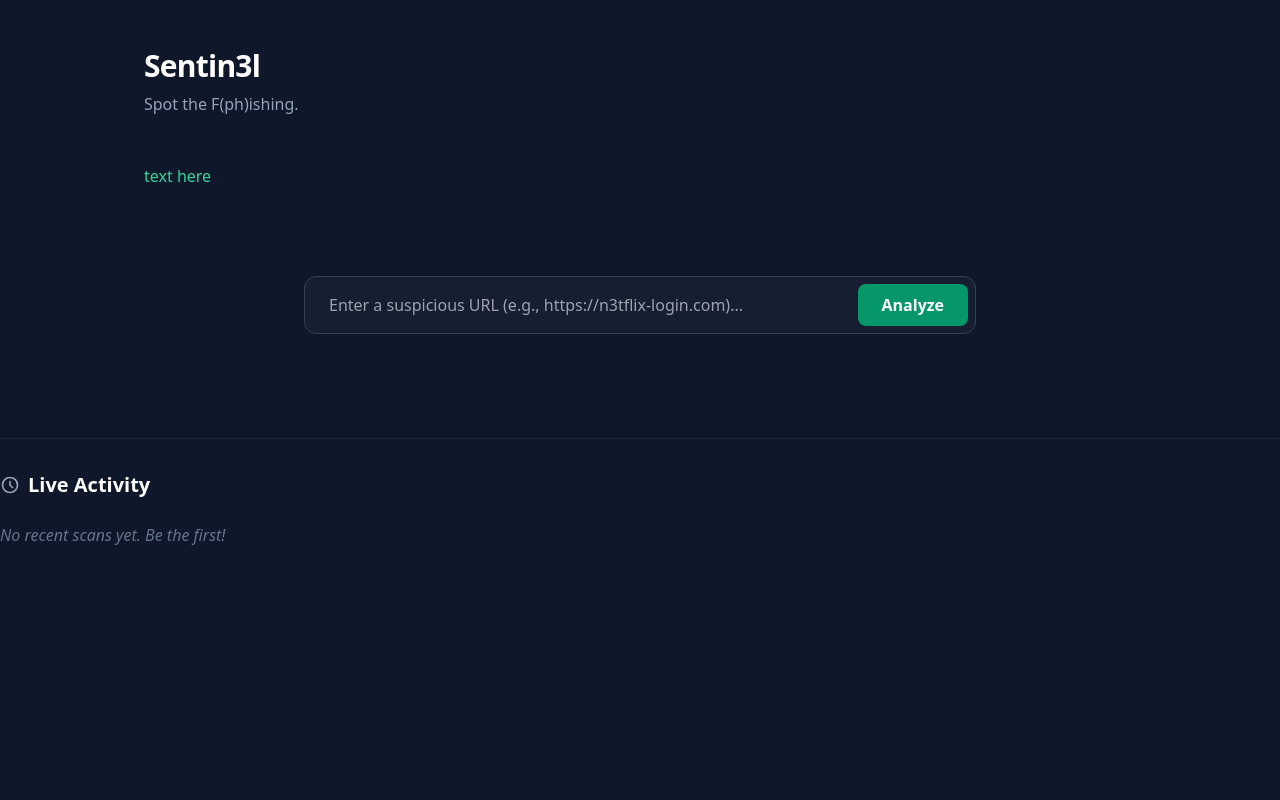
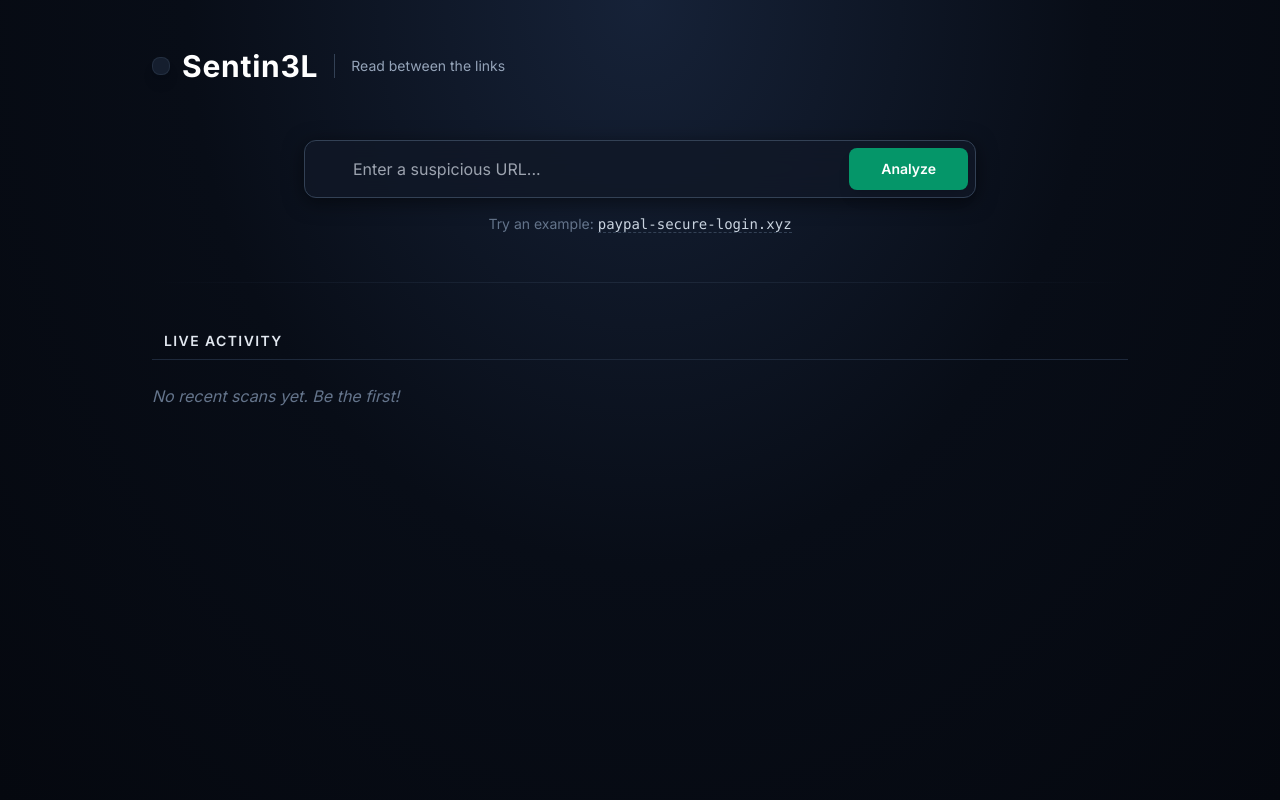
Before and after one commit to JairGutierrez-01/Sentin3l, a FastAPI app: page / in a window 1280 px wide. Run offline with FastAPI, Linux system fonts and the light colour scheme; data that the repository does not hold is empty; some libraries are stand-ins or nearby versions.

Commit message:
feat: Second idea for frontend. Much better, but still have to debug some api calls and backend logic

```diff
--- a/src/frontend/static/css/style.css
+++ b/src/frontend/static/css/style.css
@@ -0,0 +1,30 @@
+
+@import url('https://fonts.googleapis.com/css2?family=JetBrains+Mono:wght@400;700&family=Inter:wght@300;400;600;700&display=swap');
+
+body {
+    font-family: 'Inter', sans-serif;
+    background-color: #0b1120;
+    background-image: radial-gradient(circle at 50% 0%, #1e293b 0%, transparent 70%);
+}
+
+.font-mono {
+    font-family: 'JetBrains Mono', monospace;
+}
+
+::-webkit-scrollbar {
+    width: 8px;
+}
+::-webkit-scrollbar-track {
+    background: #0f172a;
+}
+::-webkit-scrollbar-thumb {
+    background: #334155;
+    border-radius: 4px;
+}
+::-webkit-scrollbar-thumb:hover {
+    background: #475569;
+}
+
+#gauge-arc {
+    transition: stroke-dasharray 1.5s cubic-bezier(0.4, 0, 0.2, 1);
+}
--- a/src/frontend/static/js/app.js
+++ b/src/frontend/static/js/app.js
@@ -13,7 +13,7 @@ document.addEventListener('DOMContentLoaded', () => {
 
     // global feed
     const uiRecent = {
-        grid: document.getElementById('recent-carousel'), // Mantenemos el ID para no romper tu HTML
+        grid: document.getElementById('recent-carousel'),
         loading: document.getElementById('carousel-loading')
     };
 
@@ -32,7 +32,6 @@ document.addEventListener('DOMContentLoaded', () => {
             const data = await fetchAnalysis(url);
             renderResults(data);
 
-            // ¡MAGIA!: Actualizamos el feed global automáticamente después de un escaneo
             loadRecentActivity();
 
         } catch (err) {
@@ -56,7 +55,7 @@ document.addEventListener('DOMContentLoaded', () => {
 
     async function loadRecentActivity() {
         try {
-            const response = await fetch('/api/v1/recent?limit=9'); // 9 queda perfecto en un grid de 3x3
+            const response = await fetch('/api/v1/recent?limit=9');
             if (!response.ok) throw new Error("Failed to fetch recent activity");
 
             const data = await response.json();
@@ -67,32 +66,73 @@ document.addEventListener('DOMContentLoaded', () => {
         }
     }
 
-    // --- FUNCIONES DE RENDERIZADO (UI) ---
     function renderResults(data) {
         ui.results.classList.remove('hidden');
 
-        ui.score.innerText = data.suspicion_score;
         ui.level.innerText = data.risk_level;
         ui.explanation.innerText = data.explanation_text;
 
-        applyRiskStyles(data.risk_level);
+        const scoreBadge = document.getElementById('score-badge');
+        const recommendationText = document.getElementById('recommendation-text');
+
+        scoreBadge.innerText = data.suspicion_score;
+        recommendationText.innerText = data.recommendation_text || "Be cautious with this URL.";
+
+        applyRiskStyles(data.risk_level, data.suspicion_score);
         renderFlags(data.flags);
     }
 
     function renderFlags(flags) {
         ui.flagsGrid.innerHTML = '';
 
-        if (flags.length === 0) {
-            ui.flagsGrid.innerHTML = '<p class="text-slate-500 italic col-span-full">No specific technical flags detected.</p>';
+        if (!flags || flags.length === 0) {
+            ui.flagsGrid.innerHTML = `
+                <div class="col-span-full bg-emerald-900/20 border border-emerald-500/30 p-6 rounded-xl flex items-center gap-4 shadow-inner">
+                    <i class="ph-fill ph-check-circle text-emerald-500 text-3xl"></i>
+                    <p class="text-emerald-400 font-medium">No suspicious technical flags detected. This URL looks clean.</p>
+                </div>
+            `;
             return;
         }
 
+
         flags.forEach(flag => {
+
+            let iconClass = "ph-warning";
+            let colorClass = "text-yellow-500";
+
+            if (flag.code.includes('BRAND') || flag.code.includes('TYPO')) {
+                iconClass = "ph-buildings";
+                colorClass = "text-red-400";
+            } else if (flag.code.includes('IP_') || flag.code.includes('PORT')) {
+                iconClass = "ph-hard-drives";
+            } else if (flag.code.includes('URL') || flag.code.includes('PUNYCODE')) {
+                iconClass = "ph-link-break";
+            }
+
             const card = document.createElement('div');
-            card.className = "bg-slate-800/60 border border-slate-700 p-4 rounded-xl";
+
+            card.className = "bg-panel/40 border border-slate-700/50 p-5 rounded-xl flex flex-col gap-4 shadow-lg hover:border-slate-500 transition-colors";
+
             card.innerHTML = `
-                <h4 class="text-emerald-400 font-bold text-sm mb-1">${flag.code}</h4>
-                <p class="text-slate-300 text-sm leading-relaxed">${flag.evidence_summary}</p>
+                <div class="flex items-center gap-3">
+                    <i class="ph-fill ${iconClass} ${colorClass} text-2xl drop-shadow-md"></i>
+                    <h4 class="text-slate-200 font-bold text-sm tracking-wide uppercase">${flag.name || flag.code}</h4>
+                </div>
+
+                <div class="text-slate-400 text-sm leading-relaxed border-l-2 border-slate-700 pl-3">
+                    <span class="block text-[10px] uppercase tracking-widest text-slate-500 mb-1 font-semibold">What is this?</span>
+                    ${flag.description || 'Suspicious indicator detected by the system.'}
+                </div>
+
+                <div class="mt-auto pt-4 border-t border-slate-800/80">
+                    <span class="block text-[10px] uppercase tracking-widest text-emerald-500/70 mb-1 font-semibold flex items-center gap-1">
+                        <i class="ph-fill ph-magnifying-glass"></i> Finding
+                    </span>
+                    <p class="text-slate-300 text-xs font-mono bg-[#0b1120] p-3 rounded-lg border border-slate-800/80 break-words leading-relaxed">
+                        ${flag.evidence_summary}
+                    </p>
+                </div>
             `;
             ui.flagsGrid.appendChild(card);
         });
@@ -108,52 +148,118 @@ document.addEventListener('DOMContentLoaded', () => {
 
         analyses.forEach(item => {
             const colors = {
-                'High': 'border-red-500/50 bg-red-900/20 text-red-400',
-                'Medium': 'border-yellow-500/50 bg-yellow-900/20 text-yellow-400',
-                'Safe': 'border-emerald-500/50 bg-emerald-900/20 text-emerald-400'
+                'High': {
+                    container: 'border-red-900/50 bg-gradient-to-br from-[#2a0808] to-panel',
+                    text: 'text-red-500',
+                    icon: '<i class="ph-fill ph-warning-octagon text-red-500 text-xl"></i>'
+                },
+                'Medium': {
+                    container: 'border-yellow-900/50 bg-gradient-to-br from-[#2a1f08] to-panel',
+                    text: 'text-yellow-500',
+                    icon: '<i class="ph-fill ph-warning text-yellow-500 text-xl"></i>'
+                },
+                'Safe': {
+                    container: 'border-emerald-900/50 bg-gradient-to-br from-[#062a1a] to-panel',
+                    text: 'text-emerald-500',
+                    icon: '<i class="ph-fill ph-shield-check text-emerald-500 text-xl"></i>'
+                }
             };
+
             const style = colors[item.risk_level] || colors['Safe'];
 
-            // 2. Extraer datos reales del backend
             const timeString = timeAgo(item.analyzed_at);
             const occurrences = item.times_analyzed_before || 1;
             const occurrenceText = occurrences === 1 ? '1st Scan' : `Seen ${occurrences} times`;
 
             const card = document.createElement('div');
-            // Quitamos las clases de carrusel y dejamos un diseño limpio de Grid
-            card.className = `p-5 rounded-xl border flex flex-col justify-between transition-transform hover:scale-[1.02] cursor-default ${style}`;
+            card.className = `p-5 rounded-xl border flex flex-col justify-between shadow-lg ${style.container}`;
 
             card.innerHTML = `
                 <div>
-                    <div class="flex justify-between items-center mb-3">
-                        <span class="font-bold text-xs uppercase tracking-widest">${item.risk_level}</span>
-                        <span class="text-xl font-black opacity-80">${item.suspicion_score}</span>
+                    <div class="flex justify-between items-center mb-4">
+                        <div class="flex items-center gap-2">
+                            ${style.icon}
+                            <span class="font-bold text-xs uppercase tracking-wider ${style.text}">${item.risk_level}</span>
+                        </div>
+                        <span class="text-sm font-bold opacity-50 text-white">Score: ${item.suspicion_score}</span>
                     </div>
                     <p class="text-slate-300 text-sm font-mono truncate" title="${item.target_url}">${item.target_url}</p>
                 </div>
 
                 <div class="mt-4 border-t border-slate-700/50 pt-3 flex justify-between items-center text-[10px] text-slate-400 uppercase tracking-wide">
-                    <span>${timeString}</span>
-                    <span class="bg-slate-800/80 px-2 py-1 rounded-md text-slate-300 font-semibold border border-slate-700">
+                    <span class="flex items-center gap-1"><i class="ph ph-clock"></i> ${timeString}</span>
+                    <span class="bg-black/30 px-2 py-1 rounded border border-slate-700/50 font-semibold text-slate-300">
                         ${occurrenceText}
                     </span>
                 </div>
             `;
-
             uiRecent.grid.appendChild(card);
         });
     }
 
-    function applyRiskStyles(level) {
-        ui.verdictCard.className = "md:col-span-2 p-6 rounded-2xl border flex flex-col justify-center transition-colors duration-500 ";
+    function applyRiskStyles(level, score) {
+        const gaugeArc = document.getElementById('gauge-arc');
+        const scoreBadge = document.getElementById('score-badge');
+
+        ui.verdictCard.className = "p-8 rounded-2xl border flex flex-col md:flex-row items-center gap-8 shadow-2xl relative overflow-hidden transition-all duration-500 ";
 
         const styles = {
-            'High': 'bg-red-900/20 border-red-500/50 text-red-400',
-            'Medium': 'bg-yellow-900/20 border-yellow-500/50 text-yellow-400',
-            'Safe': 'bg-emerald-900/20 border-emerald-500/50 text-emerald-400'
+            'High': {
+                card: 'border-red-900/50 bg-gradient-to-br from-[#2a0808] to-panel',
+                gaugeColor: '#ef4444',
+                badge: 'bg-red-500'
+            },
+            'Medium': {
+                card: 'border-yellow-900/50 bg-gradient-to-br from-[#2a1f08] to-panel',
+                gaugeColor: '#f59e0b',
+                badge: 'bg-yellow-500'
+            },
+            'Safe': {
+                card: 'border-emerald-900/50 bg-gradient-to-br from-[#062a1a] to-panel',
+                gaugeColor: '#10b981',
+                badge: 'bg-emerald-500'
+            }
         };
 
-        ui.verdictCard.classList.add(...(styles[level] || styles['Safe']).split(' '));
+        const currentStyle = styles[level] || styles['Safe'];
+
+
+        ui.verdictCard.classList.add(...currentStyle.card.split(' '));
+        gaugeArc.setAttribute('stroke', currentStyle.gaugeColor);
+        scoreBadge.className = `${currentStyle.badge} text-white text-sm font-bold px-3 py-1 rounded font-mono shadow-md`;
+
+        updateGauge(score, currentStyle.gaugeColor);
+    }
+
+    function updateGauge(score, color) {
+        const gaugeArc = document.getElementById('gauge-arc');
+        const scoreDisplay = document.getElementById('risk-score');
+
+
+        const MAX_PERIMETER = 125.6;
+
+        const normalizedScore = Math.min(Math.max(score, 0), 100);
+
+
+        const dashFilled = (normalizedScore / 100) * MAX_PERIMETER;
+
+        gaugeArc.setAttribute('stroke-dasharray', `${dashFilled} ${MAX_PERIMETER}`);
+
+
+        animateValue(scoreDisplay, 0, normalizedScore, 1000);
+    }
+
+    function animateValue(obj, start, end, duration) {
+        let startTimestamp = null;
+        const step = (timestamp) => {
+            if (!startTimestamp) startTimestamp = timestamp;
+            const progress = Math.min((timestamp - startTimestamp) / duration, 1);
+            obj.innerText = Math.floor(progress * (end - start) + start);
+            if (progress < 1) {
+                window.requestAnimationFrame(step);
+            }
+        };
+        window.requestAnimationFrame(step);
     }
 
     function setLoading(isLoading) {
--- a/src/frontend/templates/index.html
+++ b/src/frontend/templates/index.html
@@ -1,17 +1,19 @@
 <!DOCTYPE html>
-<html lang="en", class="dark">
+<html lang="en" class="dark">
 <head>
     <meta charset="UTF-8">
     <meta name="viewport" content="width=device-width, initial-scale=1.0">
-    <title>Sentin3l | Read between the links </title>
-    <script src=" https://cdn.tailwindcss.com"></script>
+    <title>Sentin3l | Read between the links</title>
+    <script src="https://cdn.tailwindcss.com"></script>
+    <script src="https://unpkg.com/@phosphor-icons/web"></script>
     <script>
         tailwind.config = {
             darkMode: 'class',
             theme: {
                 extend: {
                     colors: {
-                        darkbg: '#0f172a',
+                        brandbg: '#0b1120',
+                        panel: '#151e2e',
                     }
                 }
             }
@@ -19,75 +21,106 @@
     </script>
     <link rel="stylesheet" href="{{ url_for('static', path='css/style.css') }}">
 </head>
-<body class="bg-darkbg text-slate-300 min-h-screen font-sans antialiased">
 
-    <main class="max-w-5xl mx-auto px-4 py-12">
-        <header class="mb-12 text-center md:text-left">
-            <h1 class="text-3xl font-bold text-white tracking-tight">Sentin3l</h1>
-            <p class="text-slate-400 mt-2">Spot the F(ph)ishing.</p>
+<body class="text-slate-300 min-h-screen antialiased bg-[#080d17] bg-[radial-gradient(ellipse_at_top,_var(--tw-gradient-stops))] from-[#162238] via-[#080d17] to-[#05080f]">
+
+    <main class="max-w-5xl mx-auto px-6 py-12 flex flex-col gap-10">
+
+        <header class="flex items-center gap-3">
+            <div class="bg-panel p-2 rounded-lg border border-slate-700/50 shadow-lg">
+                <i class="ph-fill ph-shield-check text-3xl text-emerald-500"></i>
+            </div>
+            <h1 class="text-3xl font-bold text-white tracking-wide flex items-center gap-4">
+                Sentin3L
+                <span class="w-px h-6 bg-slate-700 block"></span>
+                <span class="text-slate-400 text-sm font-normal tracking-normal">Read between the links</span>
+            </h1>
         </header>
 
-        <div id="app-container">
-            <p class="text-emerald-400">text here</p>
+        <section class="w-full flex flex-col items-center mt-4">
+            <div class="relative w-full max-w-2xl">
+                <div class="absolute inset-y-0 left-0 pl-4 flex items-center pointer-events-none">
+                    <i class="ph ph-link text-slate-500 text-xl"></i>
                 </div>
-    </main>
-
-    <script src="{{ url_for('static', path='js/app.js') }}"></script>
-
-<section class="flex flex-col items-center justify-center py-10">
-    <div class="w-full max-w-2xl">
-        <div class="relative group">
                 <input
                     type="text"
                     id="url-input"
-                placeholder="Enter a suspicious URL (e.g., https://n3tflix-login.com)..."
-                class="w-full bg-slate-800/50 border border-slate-700 text-white rounded-xl py-4 px-6 pr-32 focus:outline-none focus:ring-2 focus:ring-emerald-500/50 focus:border-emerald-500 transition-all duration-300 backdrop-blur-sm"
+                    placeholder="Enter a suspicious URL..."
+                    class="w-full bg-[#111827]/80 backdrop-blur-md border border-slate-700 text-white rounded-xl py-4 pl-12 pr-36 focus:outline-none focus:border-emerald-500 focus:ring-1 focus:ring-emerald-500 transition-all shadow-[0_4px_20px_rgba(0,0,0,0.5)]"
                 >
                 <button
                     id="analyze-btn"
-                class="absolute right-2 top-2 bottom-2 bg-emerald-600 hover:bg-emerald-500 text-white font-semibold px-6 rounded-lg transition-colors duration-200 flex items-center gap-2"
+                    class="absolute right-2 top-2 bottom-2 bg-[#059669] hover:bg-[#047857] text-white font-semibold px-8 rounded-lg text-sm transition-all shadow-lg"
                 >
-                <span>Analyze</span>
+                    Analyze
                 </button>
             </div>
-        <p id="error-message" class="text-red-400 text-sm mt-3 hidden"></p>
-    </div>
+            <p class="text-slate-500 text-sm mt-4">
+                Try an example: <span class="text-slate-300 font-mono cursor-pointer hover:text-emerald-400 transition-colors border-b border-slate-700 hover:border-emerald-400 border-dashed">paypal-secure-login.xyz</span>
+            </p>
         </section>
 
-<section id="results-container" class="mt-12 hidden space-y-8">
-    <div class="grid grid-cols-1 md:grid-cols-3 gap-6">
-        <div class="md:col-span-1 bg-slate-800/40 p-6 rounded-2xl border border-slate-700 text-center">
-            <h3 class="text-slate-400 text-sm uppercase tracking-wider mb-2">Suspicion Score</h3>
-            <div id="risk-score" class="text-6xl font-black text-white">0</div>
+        <div class="w-full h-px bg-gradient-to-r from-transparent via-slate-800 to-transparent my-2"></div>
+
+        <section id="results-container" class="space-y-8 hidden">
+            <div class="flex items-center gap-2 border-b border-slate-800 pb-2">
+                <i class="ph ph-caret-right text-slate-500"></i>
+                <h2 class="text-lg font-semibold text-slate-200 uppercase tracking-widest text-sm">Scan Result</h2>
             </div>
-        <div id="verdict-card" class="md:col-span-2 p-6 rounded-2xl border flex flex-col justify-center">
-            <h2 id="risk-level" class="text-3xl font-bold uppercase tracking-tight">--</h2>
-            <p id="explanation-text" class="text-slate-300 mt-2"></p>
+
+            <div id="verdict-card" class="bg-gradient-to-br from-[#2a0808] to-panel border border-red-900/50 rounded-2xl p-8 flex flex-col md:flex-row items-center gap-8 shadow-2xl relative overflow-hidden transition-all duration-500">
+
+                <div class="relative w-48 h-24 flex-shrink-0 mt-4">
+                    <svg viewBox="0 0 100 50" class="w-full h-full overflow-visible">
+                        <defs>
+                            <filter id="glow">
+                                <feGaussianBlur stdDeviation="2" result="coloredBlur"/>
+                                <feMerge>
+                                    <feMergeNode in="coloredBlur"/>
+                                    <feMergeNode in="SourceGraphic"/>
+                                </feMerge>
+                            </filter>
+                        </defs>
+                        <path d="M 10 50 A 40 40 0 0 1 90 50" fill="none" stroke="#2a384f" stroke-width="10" stroke-linecap="round"/>
+                        <path id="gauge-arc" d="M 10 50 A 40 40 0 0 1 90 50" fill="none" stroke="#ef4444" stroke-width="10" stroke-linecap="round" stroke-dasharray="0 125.6" filter="url(#glow)"/>
+                    </svg>
+                    <div class="absolute inset-0 flex items-center justify-center translate-y-2">
+                        <span id="risk-score" class="text-5xl font-black text-white leading-none font-mono">0</span>
+                    </div>
+                </div>
+
+                <div class="flex-grow text-center md:text-left">
+                    <div class="flex items-center justify-center md:justify-start gap-4 mb-3">
+                        <span id="score-badge" class="bg-red-500 text-white text-sm font-bold px-3 py-1 rounded font-mono shadow-md">0</span>
+                        <h3 id="risk-level" class="text-3xl font-bold text-white tracking-wide uppercase">--</h3>
+                    </div>
+                    <p id="explanation-text" class="text-slate-200 text-lg leading-relaxed"></p>
+
+                    <div class="mt-5 p-4 bg-slate-800/50 border border-slate-700/50 rounded-lg flex items-start gap-3 text-sm text-slate-300">
+                        <i class="ph ph-shield-check text-xl text-emerald-400 mt-0.5"></i>
+                        <p id="recommendation-text">Waiting for analysis...</p>
+                    </div>
                 </div>
             </div>
 
             <div>
-        <h3 class="text-xl font-semibold text-white mb-4">Why this matters</h3>
+                <h3 class="text-lg font-semibold text-slate-200 mb-4 border-b border-slate-800 pb-2">Why this matters</h3>
                 <div id="flags-grid" class="grid grid-cols-1 md:grid-cols-2 lg:grid-cols-3 gap-4">
                 </div>
             </div>
         </section>
 
-<section class="mt-16 pt-8 border-t border-slate-800">
-    <h3 class="text-xl font-semibold text-white mb-6 flex items-center gap-2">
-        <svg class="w-5 h-5 text-slate-400" fill="none" stroke="currentColor" viewBox="0 0 24 24" xmlns="http://www.w3.org/2000/svg"><path stroke-linecap="round" stroke-linejoin="round" stroke-width="2" d="M12 8v4l3 3m6-3a9 9 0 11-18 0 9 9 0 0118 0z"></path></svg>
-        Live Activity
-    </h3>
-
-    <div id="recent-carousel" class="grid grid-cols-1 md:grid-cols-2 lg:grid-cols-3 gap-4 pb-4">
-    <p class="text-slate-500 italic w-full text-center py-8 col-span-full" id="carousel-loading">Loading recent community scans...</p>
+        <section>
+            <div class="flex items-center gap-3 mb-6 border-b border-slate-800 pb-2">
+                <i class="ph ph-activity text-slate-400"></i>
+                <h2 class="text-lg font-semibold text-slate-200 uppercase tracking-widest text-sm">Live Activity</h2>
+            </div>
+            <div id="recent-carousel" class="grid grid-cols-1 md:grid-cols-2 lg:grid-cols-3 gap-5">
             </div>
         </section>
 
-<style>
-    .hide-scrollbar::-webkit-scrollbar { display: none; }
-    .hide-scrollbar { -ms-overflow-style: none; scrollbar-width: none; }
-</style>
+    </main>
 
+    <script src="{{ url_for('static', path='js/app.js') }}"></script>
 </body>
 </html>
--- a/src/sentin3l/api/schemas.py
+++ b/src/sentin3l/api/schemas.py
@@ -2,11 +2,14 @@ from pydantic import BaseModel, HttpUrl, Field
 from typing import Optional, List
 from datetime import datetime
 
+
 class AnalysisFlagSchema(BaseModel):
     code: str
     evidence_summary: str
+    name: Optional[str] = "Unknown Flag"
+    description: Optional[str] = "Description not available yet."
 
-    class config:
+    class Config:
         from_attributes = True
 
 class AnalysisResponse(BaseModel):
--- a/src/sentin3l/main.py
+++ b/src/sentin3l/main.py
@@ -75,6 +75,8 @@ def analyze_url(request: AnalyzeRequest, db: Session = Depends(get_db)):
             "flags": [
                 {
                     "code": f.definition.code,
+                    "name": f.definition.name,
+                    "description": f.definition.description,
                     "evidence_summary": f.evidence_summary
                 } for f in analysis.flags
             ]
@@ -102,6 +104,8 @@ def get_recent_activity(db: Session = Depends(get_db), limit: int = 10):
             "flags": [
                 {
                     "code": f.definition.code,
+                    "name": f.definition.name,
+                    "description": f.definition.description,
                     "evidence_summary": f.evidence_summary
                 } for f in a.flags
             ]
```
Lines whose indentation alone changed are shown as unchanged.
